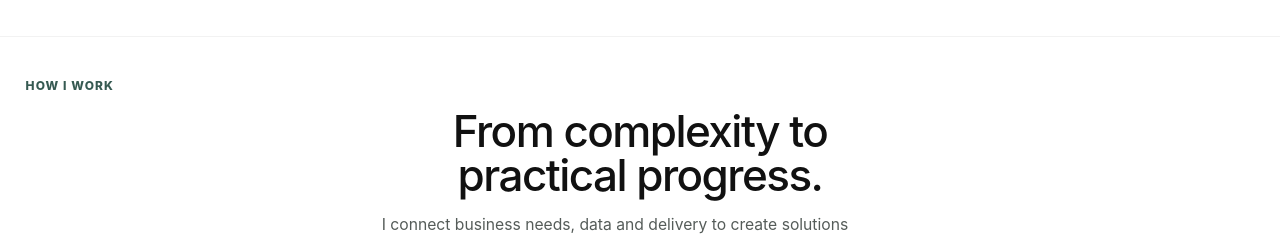
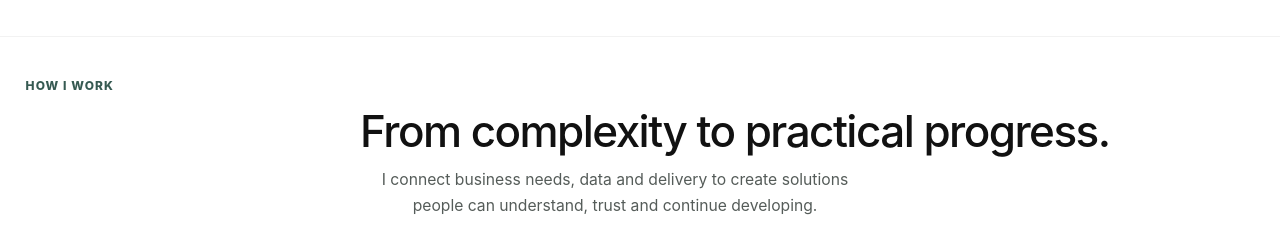
Before and after one commit to PatriciaStanca/PatriciaStancaPortfolio, a website: page index.html in a window 1280 px wide. Shown: the part 896-1136 px from the top of the page. Drawn offline with Linux system fonts and the light colour scheme.

Commit message:
fix: keep progress heading together

```diff
--- a/assets/css/section-spacing.css
+++ b/assets/css/section-spacing.css
@@ -769,7 +769,15 @@ body.page-elements #previous-work .role-chip:not(:last-child)::after {
 body.page-index .delivery-teaser h2 {
   max-width: 720px !important;
   margin-inline: auto !important;
-  text-wrap: balance;
+  text-wrap: pretty;
+}
+
+@media (min-width: 900px) {
+  body.page-index .delivery-teaser h2 {
+    max-width: none !important;
+    white-space: nowrap;
+    text-wrap: nowrap;
+  }
 }
 
 .mobile-carousel-progress {
```
Also changed, not shown: tests/e2e.spec.js (+11 -0 lines).
